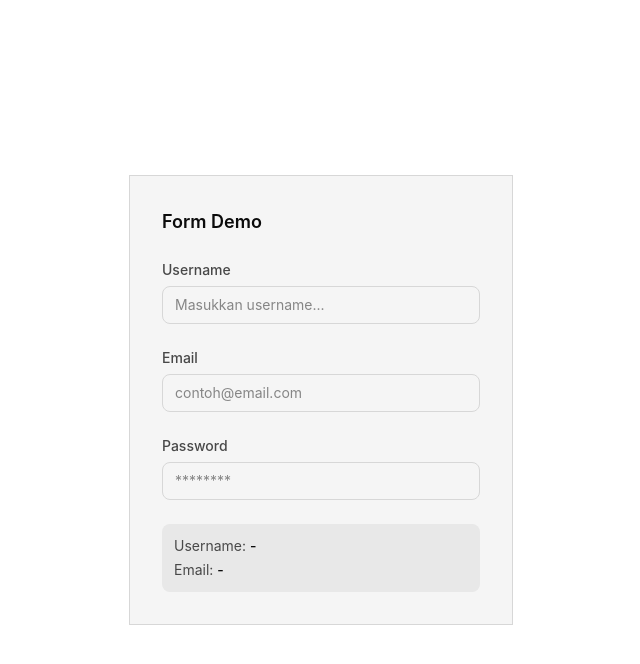
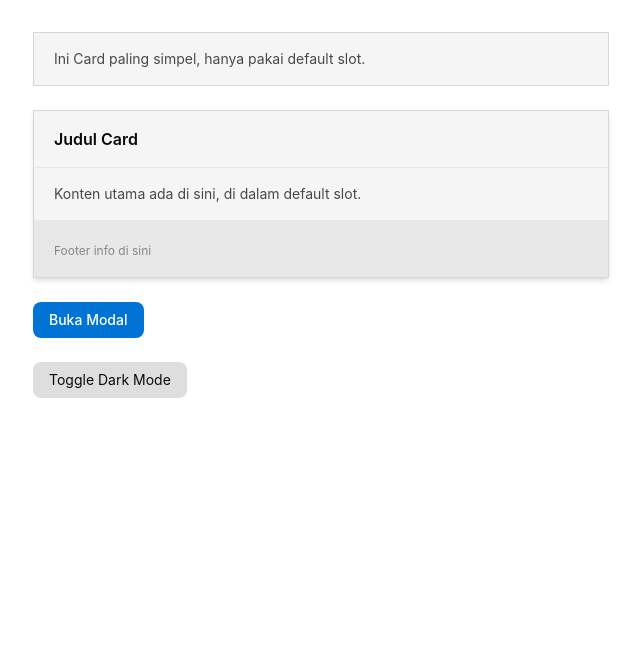
Before and after one commit to Rizz404/learn-vue, a Vue app: page / in a window 1280 px wide. Shown: the top 664 px of the page, without its empty margins (319-959 px from the left). Built offline with nearby package versions, Linux system fonts and the light colour scheme.

Commit message:
Modul 3 - Sesi 3.4 Slots & Component Communication

```diff
--- /dev/null
+++ b/src/AppFor34.vue
@@ -0,0 +1,78 @@
+<script setup lang="ts">
+import Card from './components/Card.vue'
+import Modal from './components/Modal.vue'
+import { ThemeKey } from './keys/injection-keys'
+import { useDarkMode } from './composables/useDarkMode'
+import { provide, ref } from 'vue'
+
+// * Provide theme context diseluruh widget tree
+const { isDark, toggleDarkMode } = useDarkMode()
+provide(ThemeKey, { isDark, toggle: toggleDarkMode })
+
+const isModalOpen = ref(false)
+</script>
+
+<template>
+  <main class="min-h-screen bg-background p-8">
+    <div class="max-w-xl mx-auto flex flex-col gap-6">
+      <!-- Card: hanya default slot -->
+      <Card>
+        <p class="text-content-secondary text-sm">
+          Ini Card paling simpel, hanya pakai default slot.
+        </p>
+      </Card>
+
+      <!-- Card: dengan header + footer -->
+      <Card shadow>
+        <template #header>
+          <h3 class="text-base font-semibold text-content">Judul Card</h3>
+        </template>
+
+        <p class="text-content-secondary text-sm">
+          Konten utama ada di sini, di dalam default slot.
+        </p>
+
+        <template #footer>
+          <span class="text-xs text-content-muted">Footer info di sini</span>
+        </template>
+      </Card>
+
+      <!-- Tombol buka Modal -->
+      <button
+        @click="isModalOpen = true"
+        class="px-4 py-2 rounded-lg bg-primary text-primary-fg text-sm font-medium hover:bg-primary-hover transition-colors w-fit"
+      >
+        Buka Modal
+      </button>
+
+      <!-- Dark mode toggle — inject dari ThemeKey -->
+      <button
+        @click="toggleDarkMode"
+        class="px-4 py-2 rounded-lg bg-secondary text-secondary-fg text-sm hover:bg-secondary-hover transition-colors w-fit"
+      >
+        Toggle Dark Mode
+      </button>
+    </div>
+
+    <!-- Modal dengan named slot footer -->
+    <Modal :is-open="isModalOpen" title="Contoh Modal" @close="isModalOpen = false">
+      <p>Ini konten di dalam Modal lewat default slot.</p>
+      <p class="mt-2">Klik overlay atau tombol X untuk tutup.</p>
+
+      <template #footer>
+        <button
+          @click="isModalOpen = false"
+          class="px-4 py-2 rounded-lg bg-secondary text-secondary-fg text-sm hover:bg-secondary-hover transition-colors"
+        >
+          Batal
+        </button>
+        <button
+          @click="isModalOpen = false"
+          class="px-4 py-2 rounded-lg bg-primary text-primary-fg text-sm font-medium hover:bg-primary-hover transition-colors"
+        >
+          Konfirmasi
+        </button>
+      </template>
+    </Modal>
+  </main>
+</template>
--- /dev/null
+++ b/src/components/Card.vue
@@ -0,0 +1,38 @@
+<!-- eslint-disable vue/multi-word-component-names -->
+<script setup lang="ts">
+interface Props {
+  shadow?: boolean
+}
+
+withDefaults(defineProps<Props>(), {
+  shadow: false,
+})
+
+defineSlots<{
+  header?(props: object): unknown
+  default(props: object): unknown
+  footer?(props: object): unknown
+}>()
+</script>
+
+<template>
+  <div
+    class="bg-surface border border-border rounded-[--radius-card] overflow-hidden"
+    :class="shadow ? 'shadow-md' : ''"
+  >
+    <!-- * Named slot header (opsional) -->
+    <div v-if="$slots.header" class="px-5 py-4 border-b border-border-subtle">
+      <slot name="header" />
+    </div>
+
+    <!-- * Main content -->
+    <div class="px-5 py-4">
+      <slot />
+    </div>
+
+    <!-- Named slot: footer (opsional) -->
+    <div v-if="$slots.footer" class="px-5 py-4 border-t border-border-subtle bg-surface-raised">
+      <slot name="footer" />
+    </div>
+  </div>
+</template>
--- /dev/null
+++ b/src/components/Modal.vue
@@ -0,0 +1,73 @@
+<!-- eslint-disable vue/multi-word-component-names -->
+<script setup lang="ts">
+interface Props {
+  isOpen: boolean
+  title?: string
+}
+
+withDefaults(defineProps<Props>(), {
+  title: '',
+})
+
+const emit = defineEmits<{
+  close: []
+}>()
+
+defineSlots<{
+  default(props: object): unknown
+  footer?(props: object): unknown
+}>()
+</script>
+
+<template>
+  <!-- Overlay -->
+  <Transition name="fade">
+    <div
+      v-if="isOpen"
+      class="fixed inset-0 z-50 flex items-center justify-center p-4 bg-content/40"
+      @click.self="emit('close')"
+    >
+      <!-- Modal box -->
+      <div
+        class="bg-surface border border-border rounded-[--radius-card] w-full max-w-md shadow-xl"
+      >
+        <!-- Header -->
+        <div class="flex items-center justify-between px-6 py-4 border-b border-border-subtle">
+          <h3 class="text-base font-semibold text-content">
+            {{ title }}
+          </h3>
+          <button
+            @click="emit('close')"
+            class="text-content-muted hover:text-content transition-colors text-lg leading-none"
+          >
+            &times;
+          </button>
+        </div>
+
+        <!-- Body: default slot -->
+        <div class="px-6 py-5 text-sm text-content-secondary">
+          <slot />
+        </div>
+
+        <!-- Footer: named slot (opsional) -->
+        <div
+          v-if="$slots.footer"
+          class="px-6 py-4 border-t border-border-subtle flex justify-end gap-3"
+        >
+          <slot name="footer" />
+        </div>
+      </div>
+    </div>
+  </Transition>
+</template>
+
+<style scoped>
+.fade-enter-active,
+.fade-leave-active {
+  transition: opacity 0.2s ease;
+}
+.fade-enter-from,
+.fade-leave-to {
+  opacity: 0;
+}
+</style>
--- /dev/null
+++ b/src/keys/injection-keys.ts
@@ -0,0 +1,8 @@
+import type { InjectionKey, Ref } from 'vue'
+
+export interface AppTheme {
+  isDark: Ref<boolean>
+  toggle: () => void
+}
+
+export const ThemeKey: InjectionKey<AppTheme> = Symbol('app-theme')
--- a/src/main.ts
+++ b/src/main.ts
@@ -5,8 +5,9 @@ import { useDarkMode } from './composables/useDarkMode'
 import AppFor31 from './AppFor31.vue'
 import AppFor32 from './AppFor32.vue'
 import AppFor33 from './AppFor33.vue'
+import AppFor34 from './AppFor34.vue'
 
 const { initDarkMode } = useDarkMode()
 initDarkMode()
 
-createApp(AppFor33).mount('#app')
+createApp(AppFor34).mount('#app')
```
